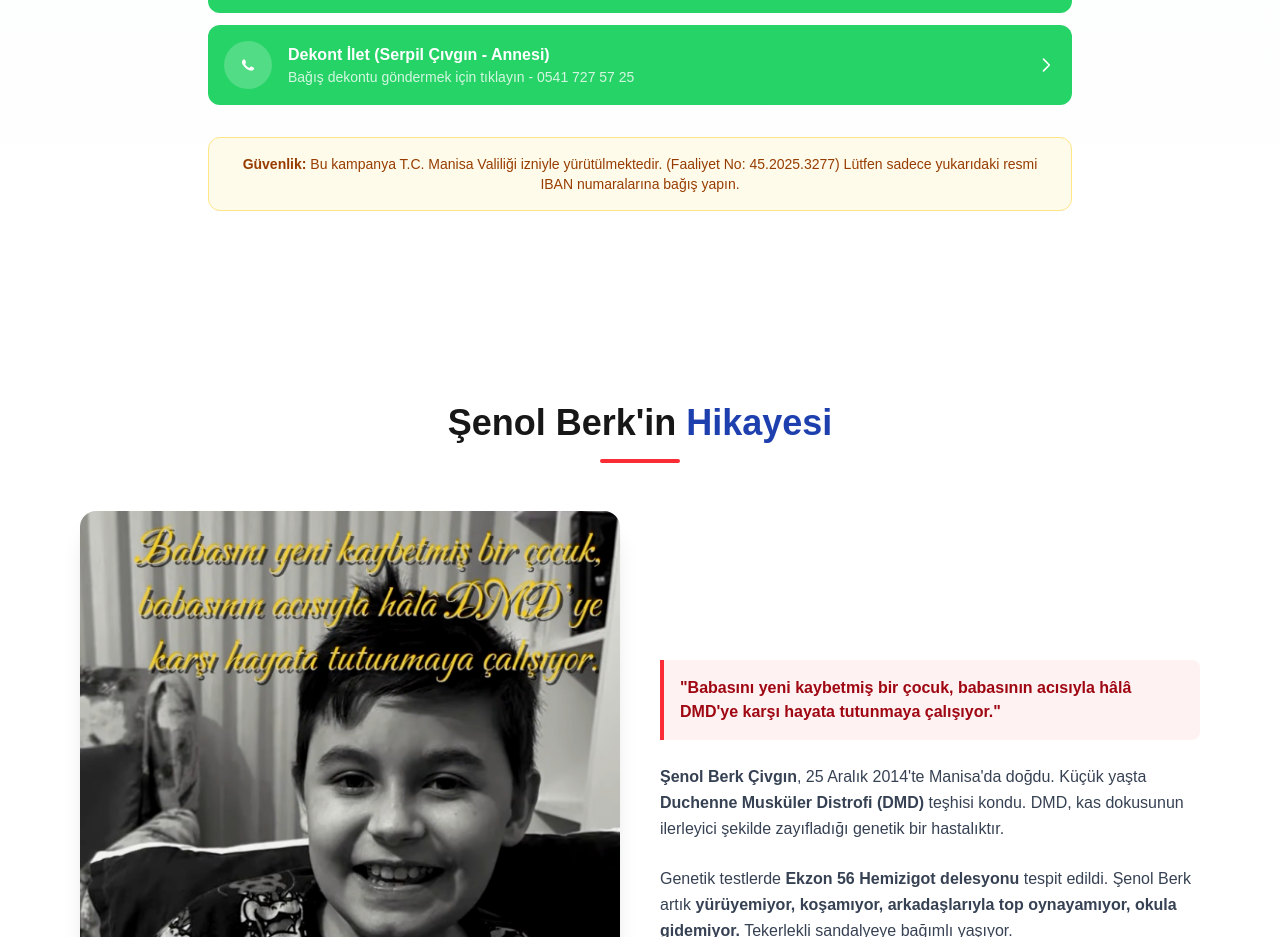
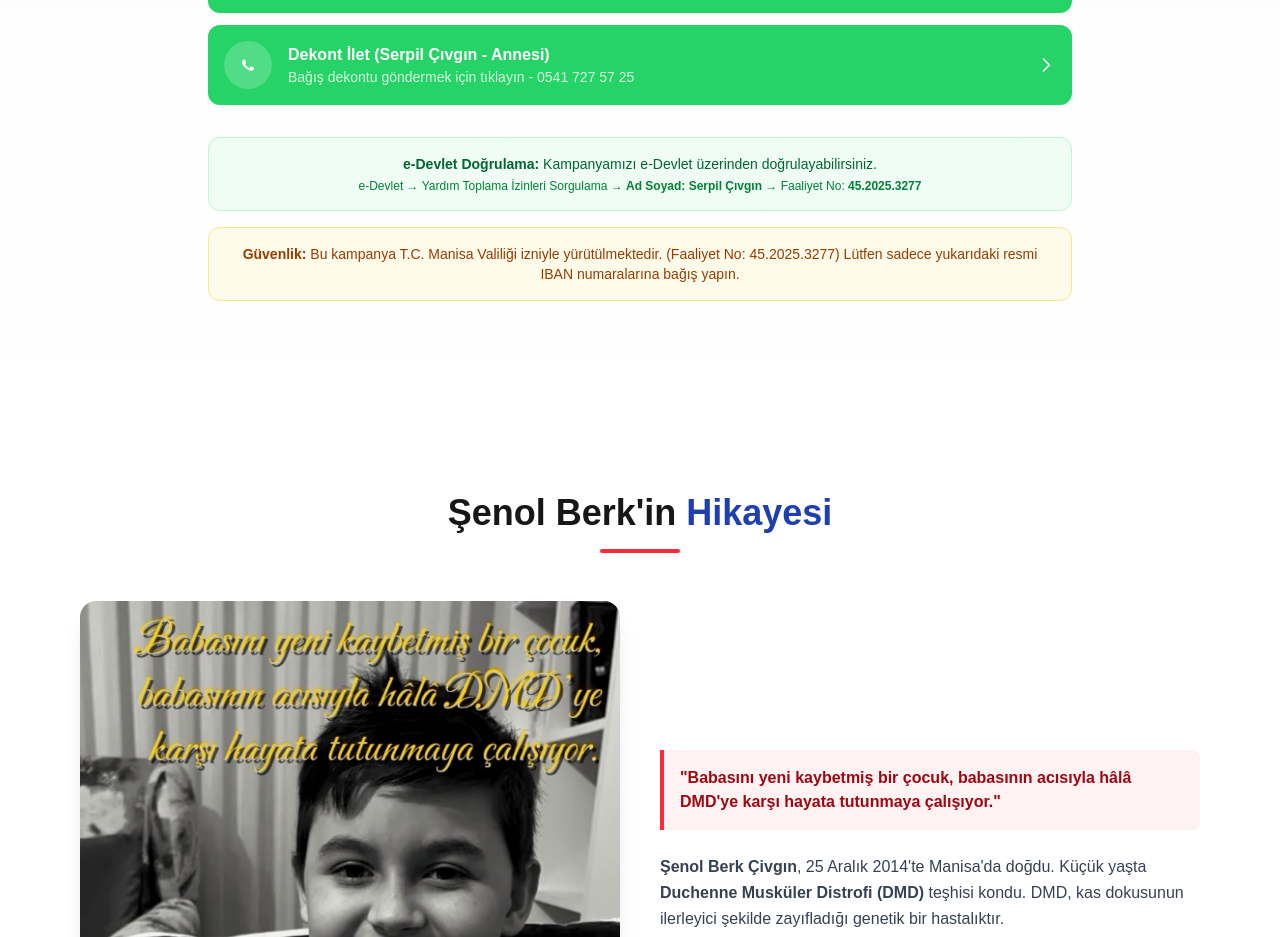
Before and after one commit to osmancancet/dmdsenolberk, a Next.js app: page / in a window 1280 px wide. Shown: the part 1436-2373 px from the top of the page. Built offline with nearby package versions, Linux system fonts and the light colour scheme.

Commit message:
e-Devlet doğrulama bilgisi eklendi (Serpil Çıvgın + Faaliyet No)

```diff
--- a/src/app/page.tsx
+++ b/src/app/page.tsx
@@ -128,6 +128,19 @@ export default function Home() {
               subtitle="Bağış dekontu göndermek için tıklayın - 0541 727 57 25"
               icon="chat"
             />
+          </div>
+
+          {/* e-Devlet Doğrulama */}
+          <div className="bg-green-50 border border-green-200 rounded-xl p-4 mb-4 text-center">
+            <p className="text-sm text-green-800 mb-1">
+              <strong>e-Devlet Doğrulama:</strong> Kampanyamızı e-Devlet
+              üzerinden doğrulayabilirsiniz.
+            </p>
+            <p className="text-xs text-green-700">
+              e-Devlet &rarr; Yardım Toplama İzinleri Sorgulama &rarr;{" "}
+              <strong>Ad Soyad: Serpil Çıvgın</strong> &rarr; Faaliyet No:{" "}
+              <strong>45.2025.3277</strong>
+            </p>
           </div>
 
           {/* Uyarı */}
```
